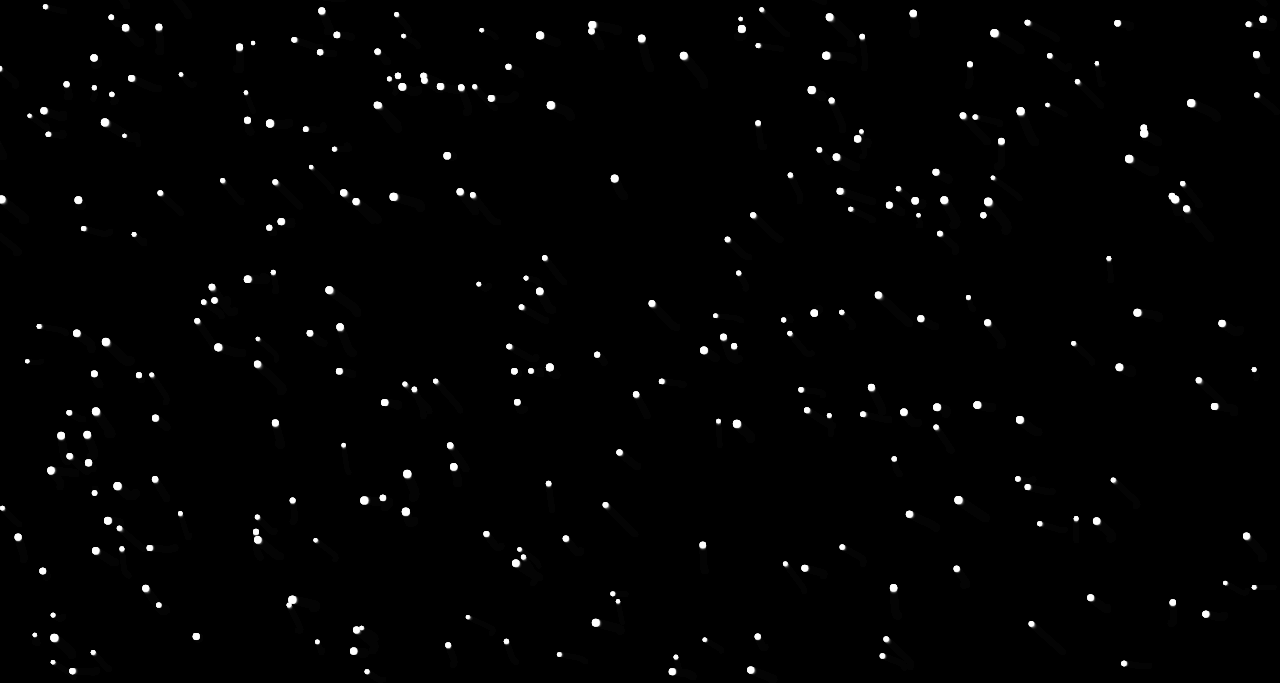
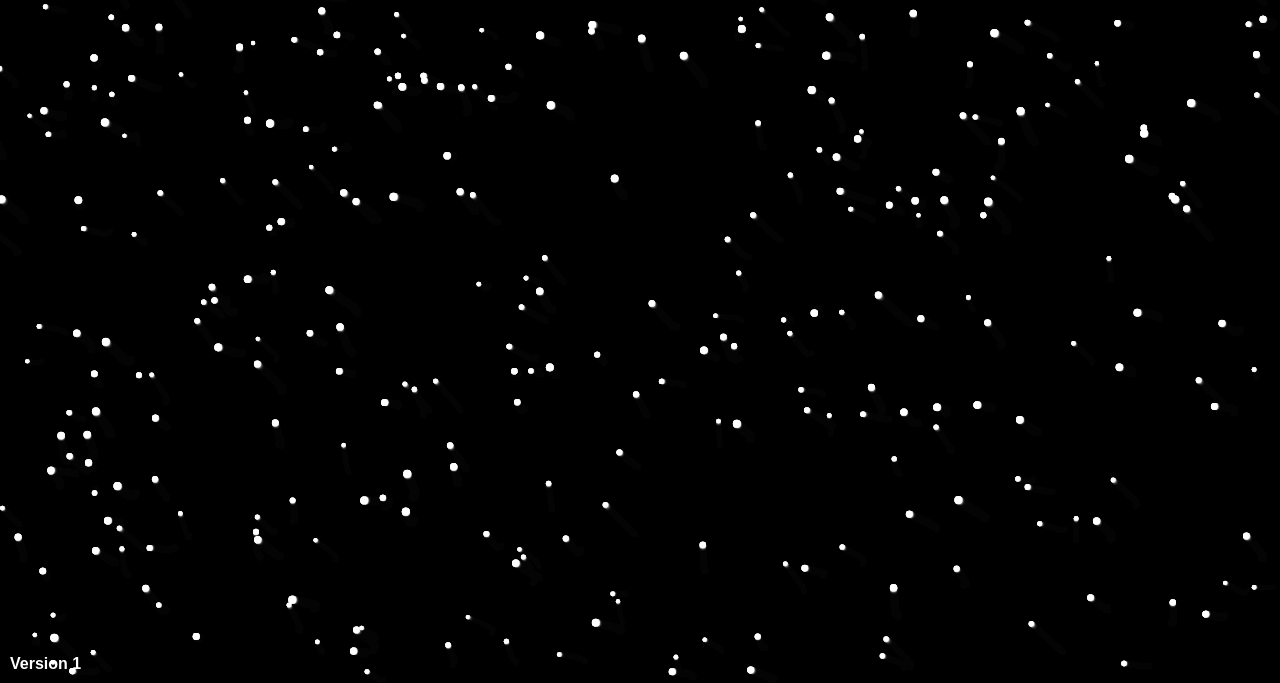
Before and after one commit to lackua12732/Task-, a plain HTML site: page index.html in a window 1280 px wide. Shown: the part 117-800 px from the top of the page. Drawn offline with Linux system fonts and the light colour scheme.

Commit message:
index.html

```diff
--- a/index.html
+++ b/index.html
@@ -55,6 +55,16 @@
         canvas {
             display: block;
         }
+
+
+        .version {
+            position: absolute;
+            bottom: 10px;
+            left: 10px;
+            color: white;
+            font-size: 16px;
+            font-weight: bold;
+        }
     </style>
 </head>
 <body>
@@ -64,6 +74,9 @@
         <div class="title">made by Francesco Mora</div>
         <button id="downloadBtn">Download</button>
     </div>
+
+    <!-- Added Version 1 text -->
+    <div class="version">Version 1</div>
 
     <canvas id="particleCanvas"></canvas>
 
@@ -180,7 +193,7 @@
 
 
         document.getElementById("downloadBtn").addEventListener("click", () => {
-            // Replace with your GitHub file URL
+
             const githubUrl = "https://github.com/ChescoV1/School-Project/raw/refs/heads/main/V1.0.0.zip";
             window.open(githubUrl, "_blank");
         });
```
